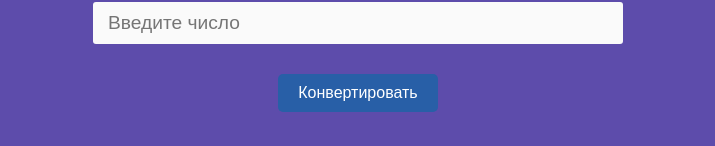
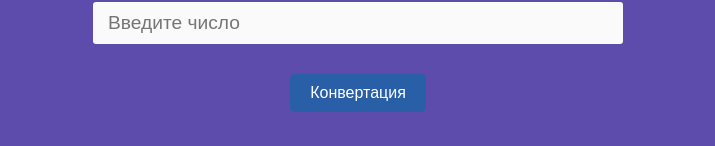
Before and after one commit to vitalay/byrga, a Vue app: page / in a window 1280 px wide. Shown: the part 340-486 px from the top of the page, without its empty margins (282-997 px from the left). Built offline with nearby package versions, Linux system fonts and the light colour scheme; a web font is replaced by a local one; what crypto-convert would draw is missing.

Commit message:
исправил

```diff
--- a/src/components/Input.vue
+++ b/src/components/Input.vue
@@ -1,7 +1,7 @@
 
 <template>
 <input min="0" type="number" @input="changeAmount($event.target.value)" placeholder="Введите число"><br>
-<button @click="convert()" className="color-scale-button">Конвертировать</button>
+<button @click="convert()" className="color-scale-button">Конвертация</button>
 
 </template>
 
```
